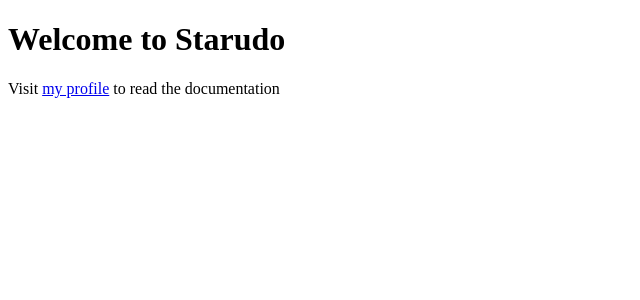
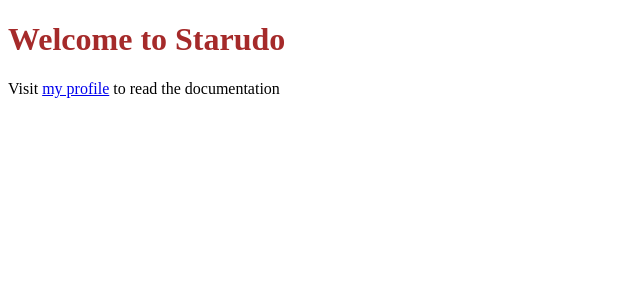
Before and after one commit to epicadidash/starudo, a SvelteKit app: page / in a window 1280 px wide. Shown: the top 300 px of the page, without its empty margins (0-640 px from the left). Built offline with nearby package versions, Linux system fonts and the light colour scheme.

Commit message:
Day 2: Added style configuration

```diff
--- a/src/routes/+page.svelte
+++ b/src/routes/+page.svelte
@@ -1,2 +1,5 @@
+<style>
+     @import './home.css';
+</style>
 <h1>Welcome to Starudo</h1>
 <p>Visit <a href="https://twitter.com/epicadidash">my profile</a> to read the documentation</p>
--- /dev/null
+++ b/src/routes/home.css
@@ -0,0 +1,3 @@
+h1{
+    color: brown;
+}
```
